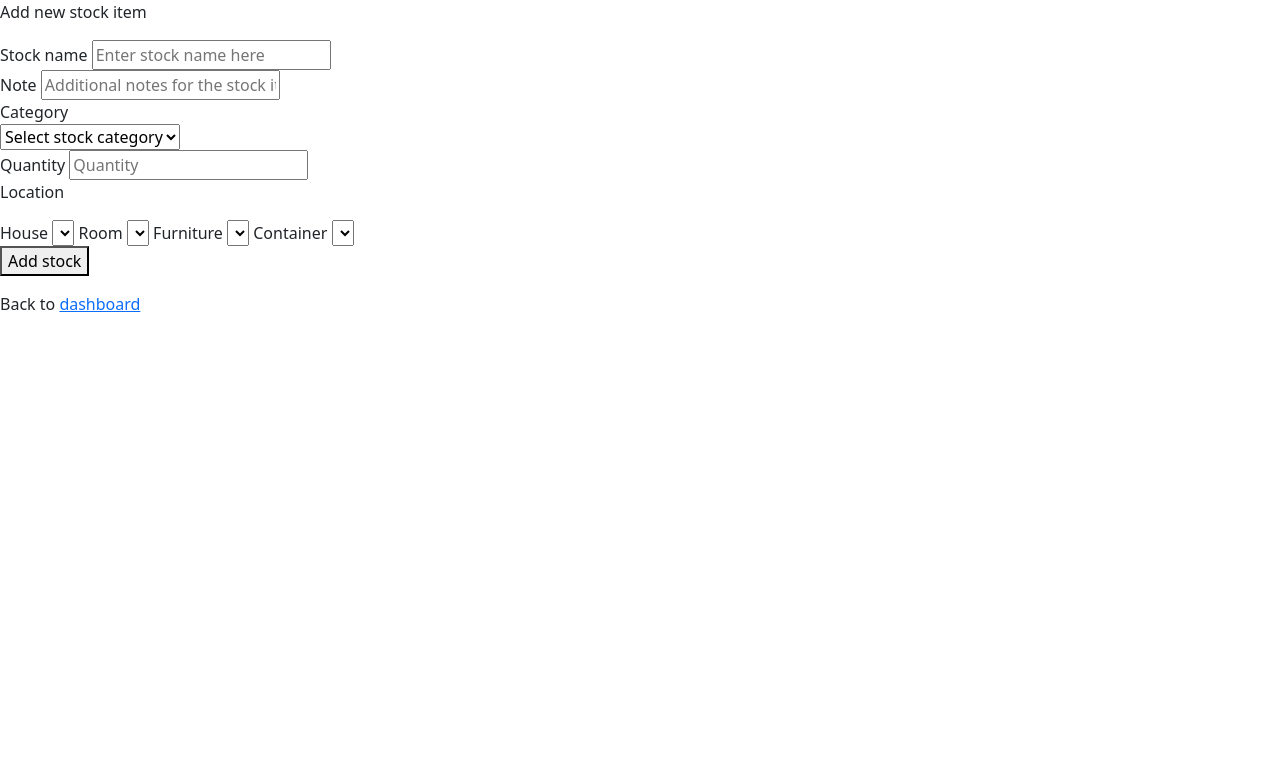
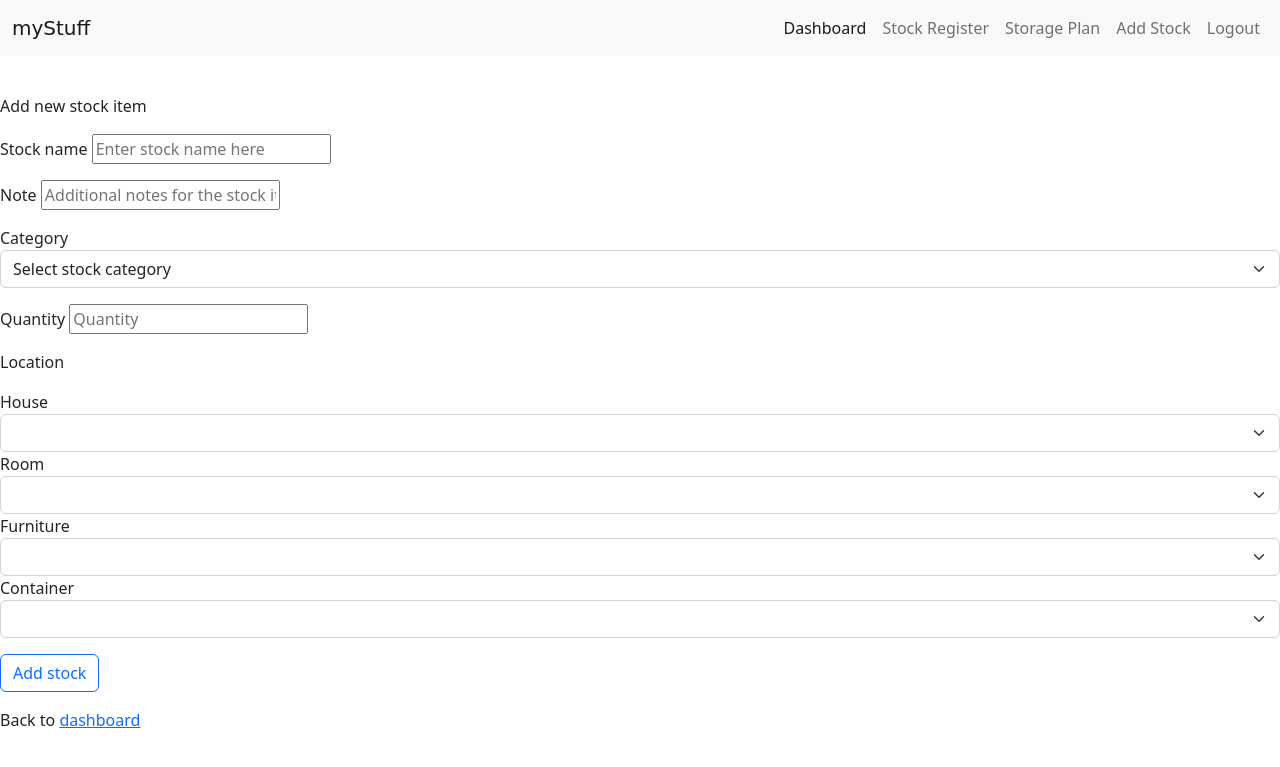
Before and after one commit to Xiaoying-Huang/myStuff-flask, a Flask app: page /add_stock/new in a window 1280 px wide. Shown: the top 767 px of the page. Run offline with Flask 3, Linux system fonts and the light colour scheme; the visitor is signed in with stand-in values (Sample User, id 1); data comes from the database, SQL or seed files in the repository; both versions use the stored data as it was after the commit; lists and menus that the app fills with data are empty; some libraries are stand-ins or nearby versions.

Commit message:
improved css

```diff
--- a/myStuff/app.py
+++ b/myStuff/app.py
@@ -847,53 +847,3 @@
         container_info=container_info,
         container_items=container_items,
     )
-
-
-@app.route("/test", methods=["GET", "POST"])
-@login_required
-def test():
-    db = get_db_connection()
-    # stock items
-    stocks = db.execute(
-        "SELECT stock_id, stock_name, category, note FROM stock JOIN category ON stock.category_id=category.category_id AND stock.user_id = ?",
-        [current_user.id],
-    ).fetchall()
-
-    # create stocks_dict
-    stocks_dict = {}
-    for stock in stocks:
-        stock_id, stock_name, category, note = stock
-
-        if stock_id not in stocks_dict:
-            stocks_dict[stock_id] = {
-                "stock_name": stock_name,
-                "category": category,
-                "note": note,
-            }
-    # print(stocks_dict)
-
-    containers_dict = {}
-    rows = db.execute(
-        "SELECT container_id, container_name, furniture_name, room_name, house_name FROM container JOIN furniture ON container.furniture_id=furniture.furniture_id JOIN room ON furniture.room_id=room.room_id JOIN house ON room.house_id=house.house_id WHERE house.user_id=?",
-        [current_user.id],
-    ).fetchall()
-
-    for row in rows:
-        container_id, container_name, furniture_name, room_name, house_name = row
-        # create containers_dict
-        if house_name not in containers_dict:
-            containers_dict[house_name] = {}
-        if room_name not in containers_dict[house_name]:
-            containers_dict[house_name][room_name] = {}
-        if furniture_name not in containers_dict[house_name][room_name]:
-            containers_dict[house_name][room_name][furniture_name] = {}
-        if container_id not in containers_dict[house_name][room_name][furniture_name]:
-            containers_dict[house_name][room_name][furniture_name][
-                container_id
-            ] = container_name
-    if request.method == "POST":
-        pass
-    else:
-        return render_template(
-            "test.html", stocks=stocks_dict, containers=containers_dict
-        )
--- a/myStuff/templates/add_house.html
+++ b/myStuff/templates/add_house.html
@@ -1,13 +1,13 @@
 {% extends 'layout.html' %}
 {% block title %}Add a house{% endblock %}
 
-{% block body%}
+{% block content%}
 <div>
     <h2>Add a new house</h2>
     <form method='post'>
         <label for='house_name'>House name</label>
         <input type='text' id='house_name' name='house_name'>
-        <input type='submit' value='Add house' name='add_house'>
+        <input type='submit' value='Add house' name='add_house' class="btn btn-outline-primary">
     </form>
     <p>{{message_house}}</p>
 </div>
--- a/myStuff/templates/add_stock.html
+++ b/myStuff/templates/add_stock.html
@@ -9,56 +9,64 @@
 
 {% endblock %}
 
-{% block body%}
+{% block content %}
 <div id='addSTock'>
     <p> Add new stock item</p>
     <form id='stock_info' method='post'>
+        <div class="mb-3">
             <label for='stock_name'>Stock name</label>
             <input type='text' name='stock_name' placeholder='Enter stock name here' required>
-        <br>
+        </div>
+        <div class="mb-3">
             <label for='note'>Note</label>
             <input type='text' name='note' id="note" placeholder='Additional notes for the stock item'>
-        <br>
+        </div>
+        <div class="mb-3">
             <label for='category_select'>Category</label>
-        <br>
-        <select name="category" id="category" aria-label='category' onchange='toggleNewCategory()' required>
+            <select class="form-select" name="category" id="category" aria-label='category'
+                onchange='toggleNewCategory()' required>
                 <option value="" disabled selected>Select stock category</option>
                 {% for key in categories_dict %}
                 <option value='{{key}}'>{{categories_dict[key]}}</option>
                 {% endfor %}
                 <option value='newCategory'>Add new categories</option>
             </select>
-        <br>
+        </div>
+        <div class="mb-3">
             <label for='quantity'>Quantity</label>
             <input type='number' name='quantity' id='quantity' placeholder='Quantity'>
+        </div>
+        <div class="mb-3">
             <p>Location</p>
             <label for='house'>House</label>
-        <select name='hosue' id='house' aria-label='house'>
+            <select class="form-select" name='hosue' id='house' aria-label='house'>
                 <option></option>
             </select>
             <label for='room'>
                 Room
             </label>
-        <select name="room" id="room"></select>
+            <select class="form-select" name="room" id="room"></select>
             <label for='furniture'>Furniture</label>
-        <select name='furniture' id='furniture'></select>
+            <select class="form-select" name='furniture' id='furniture'></select>
             <label for="container">Container</label>
-        <select name='container' id='container'></select>
-        <br>
-        <button type="submit" name='stock_submit'>Add stock</button>
+            <select class="form-select" name='container' id='container'></select>
+        </div>
+        <button type="submit" name='stock_submit' class="btn btn-outline-primary">Add stock</button>
     </form>
 </div>
 
 <div id='addCategory'>
     <p>Add new stock category</p>
     <form id='new_cat' method='post'>
+        <div class="mb-3">
             <label for='category_name'>New Category Name</label>
             <input type='text' name='category_name' required>
-        <br>
+        </div>
+        <div class="mb-3">
             <label for='description'>Description</label>
             <input type='text' name='description' required>
-        <br>
-        <button type='submit' name='cat_submit'>Add new category</button>
+        </div>
+        <button type='submit' name='cat_submit' class="btn btn-outline-primary">Add new category</button>
     </form>
 </div>
 
--- a/myStuff/templates/assign_stock.html
+++ b/myStuff/templates/assign_stock.html
@@ -1,7 +1,7 @@
 {% extends 'layout.html' %}
 {% block title %}Assign Stock{% endblock %}
 
-{% block body%}
+{% block content %}
 <!-- 1. Multiple stock items to be assigned to single container -->
 <div id='multiStocks'>
     <form method='post'>
--- a/myStuff/templates/container_info.html
+++ b/myStuff/templates/container_info.html
@@ -12,7 +12,7 @@
     }
 </style>
 {% endblock %}
-{% block body%}
+{% block content %}
 <table class='table'>
     <tr>
         <th scope="row">Container id</th>
--- a/myStuff/templates/error.html
+++ b/myStuff/templates/error.html
@@ -1,6 +1,6 @@
 {% extends 'layout.html' %}
 {% block title %}Error{% endblock %}
-{% block body %}
+{% block content %}
 
 <p>{{message}}</p>
 
--- a/myStuff/templates/layout.html
+++ b/myStuff/templates/layout.html
@@ -8,12 +8,51 @@
     <title>{% block title %}{% endblock %}</title>
     <link href="https://cdn.jsdelivr.net/npm/bootstrap@5.2.3/dist/css/bootstrap.min.css" rel="stylesheet"
         integrity="sha384-rbsA2VBKQhggwzxH7pPCaAqO46MgnOM80zW1RWuH61DGLwZJEdK2Kadq2F9CUG65" crossorigin="anonymous">
-    {% block style%}{% endblock %}
+    {% block style%}
+
+    {% endblock %}
 </head>
 
 <body>
-    {% block body %}
-    {% endblock %}
+    <nav class="navbar navbar-expand-lg navbar-light bg-light justify-content-end">
+        <div class="container-fluid">
+            <a class="navbar-brand" style="font-family: 'Segoe Script', cursive;">myStuff</a>
+            <div class="collapse navbar-collapse" id="navbarNav">
+                <ul class="navbar-nav ms-auto">
+                    {% if current_user.is_authenticated %}
+                    <li class="nav-item">
+                        <a class="nav-link active" aria-current="page" href="/dashboard">Dashboard</a>
+                    </li>
+                    <li class="nav-item">
+                        <a class="nav-link" href="/view_stock">Stock Register</a>
+                    </li>
+                    <li class="nav-item">
+                        <a class="nav-link" href="/storage_plan">Storage Plan</a>
+                    </li>
+                    <li class="nav-item">
+                        <a class="nav-link" href="/add_stock/new">Add Stock</a>
+                    </li>
+                    <li class="nav-item">
+                        <a class="nav-link" href="/logout">Logout</a>
+                    </li>
+                    {% else %}
+
+                    <li class="nav-item">
+                        <a class="nav-link" href='/register'>Register</a>
+                    </li>
+                    <li class="nav-item">
+                        <a class="nav-link" href="/login">Login</a>
+                    </li>
+                    {% endif %}
+                </ul>
+            </div>
+        </div>
+    </nav>
+    <div class='content' style='margin-top: 3%;'>
+        {% block content %}
+        {% endblock %}
+    </div>
+
     <script src="https://cdn.jsdelivr.net/npm/bootstrap@5.2.3/dist/js/bootstrap.bundle.min.js"
         integrity="sha384-kenU1KFdBIe4zVF0s0G1M5b4hcpxyD9F7jL+jjXkk+Q2h455rYXK/7HAuoJl+0I4"
         crossorigin="anonymous"></script>
@@ -23,6 +62,7 @@
     <script src="https://cdn.jsdelivr.net/npm/bootstrap@5.2.3/dist/js/bootstrap.min.js"
         integrity="sha384-cuYeSxntonz0PPNlHhBs68uyIAVpIIOZZ5JqeqvYYIcEL727kskC66kF92t6Xl2V"
         crossorigin="anonymous"></script>
+
 </body>
 
 </html>
--- a/myStuff/templates/login.html
+++ b/myStuff/templates/login.html
@@ -1,6 +1,6 @@
 {% extends 'layout.html' %}
 {% block title %}Log in{% endblock %}
-{% block body %}
+{% block content %}
 <form method="post">
     <label for="username">Username:</label>
     <input type="text" id="username" name="username" required><br>
@@ -8,7 +8,7 @@
     <label for="password">Password:</label>
     <input type="password" id="password" name="password" required><br>
 
-    <button type="submit">Log in</button>
+    <button type="submit" class="btn btn-outline-primary">Log in</button>
 </form>
 
 <p>If you don't have an account yet, please <a href='/register'>register</a> first.</p>
--- a/myStuff/templates/register.html
+++ b/myStuff/templates/register.html
@@ -1,6 +1,6 @@
 {% extends 'layout.html' %}
 {% block title %}Register{% endblock %}
-{% block body %}
+{% block content %}
 <form method="post">
     <label for="username">Username:</label>
     <input type="text" id="username" name="username" required><br>
@@ -11,6 +11,6 @@
     <label for="confirm_password">Confirm Password:</label>
     <input type="password" id="confirm_password" name="confirm_password" required><br>
 
-    <button type="submit">Register</button>
+    <button type="submit" class="btn btn-outline-primary">Register</button>
 </form>
 {% endblock%}
--- a/myStuff/templates/stock_info.html
+++ b/myStuff/templates/stock_info.html
@@ -12,7 +12,7 @@
     }
 </style>
 {% endblock %}
-{% block body%}
+{% block content %}
 {% if edit_mode %}
 <form method="POST" action="/update_stock_info/{{ stock_info[0]['stock_id'] }}">
     <table class='table'>
```
Also changed, not shown: myStuff/static/css/layout.css (added, +42 -0 lines), myStuff/templates/add_container.html (+23 -22 lines), myStuff/templates/add_furniture.html (+17 -13 lines), myStuff/templates/add_room.html (+9 -3 lines), myStuff/templates/dashboard.html (+15 -5 lines), myStuff/templates/index.html (+4 -4 lines), myStuff/templates/storage_plan.html (+5 -5 lines), myStuff/templates/view_stock.html (+16 -7 lines), myStuff/myStuff.db, myStuff/static/css/view_stock.css (added). Lines whose indentation alone changed are shown as unchanged.
